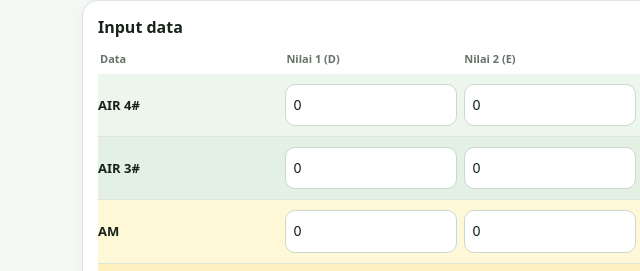
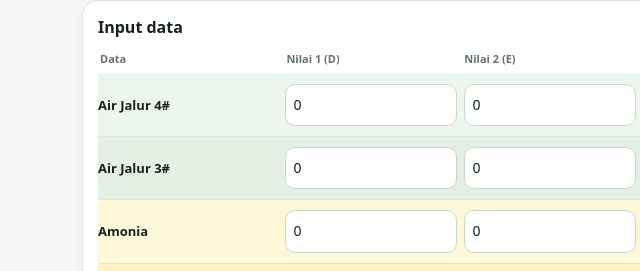
Before and after one commit to karminode-create/KalkulatorGas, a plain HTML site: page index.html in a window 1280 px wide. Shown: the part 249-520 px from the top of the page, 192-832 px from the left. Drawn offline with Linux system fonts and the light colour scheme.

Commit message:
index.html

```diff
--- a/index.html
+++ b/index.html
@@ -97,9 +97,9 @@ button:active{transform:scale(.99)}
 </main>
 <script>
 const defaults=[
- {name:"AIR 4#",a:"0",b:"0",cls:"air4"},
- {name:"AIR 3#",a:"0",b:"0",cls:"air3"},
- {name:"AM",a:"0",b:"0",cls:"am"},
+ {name:"Air Jalur 4#",a:"0",b:"0",cls:"air4"},
+ {name:"Air Jalur 3#",a:"0",b:"0",cls:"air3"},
+ {name:"Amonia",a:"0",b:"0",cls:"am"},
  {name:"GAS",a:"0",b:"0",cls:"gas"}
 ];
 let data=defaults.map(x=>({...x}));
```
